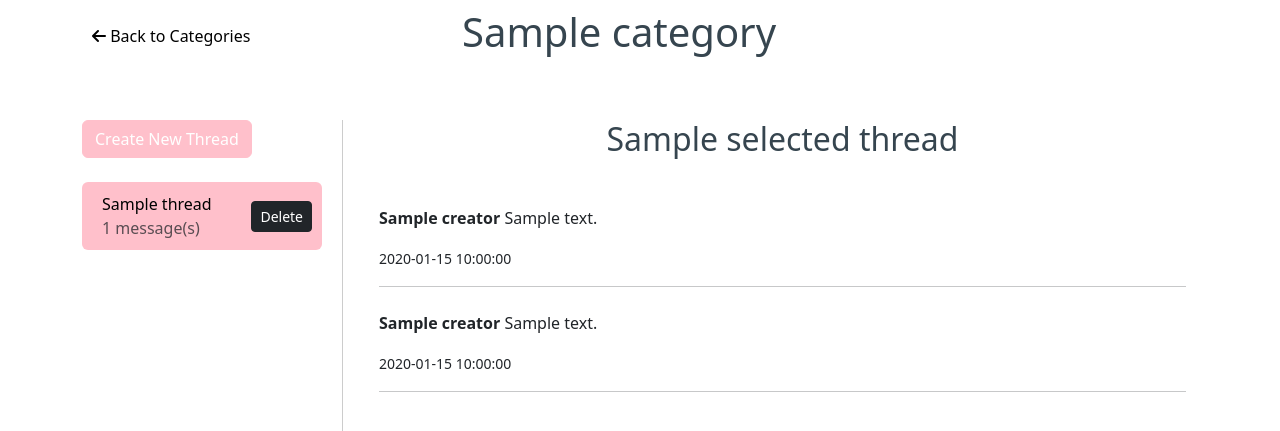
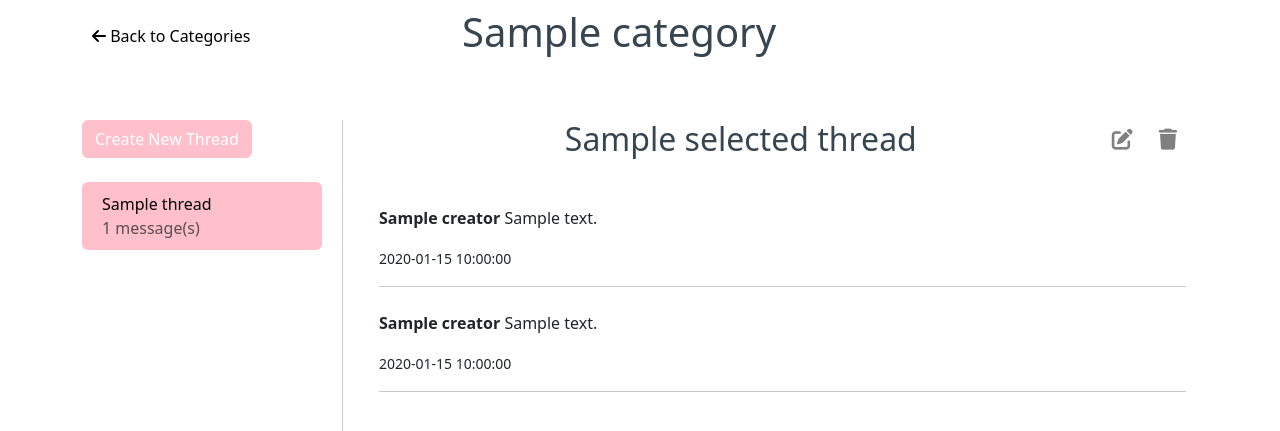
Before and after one commit to avanine/tsoha-chat-app, a Flask app: template templates/category.html in a window 1280 px wide. Shown: the part 88-519 px from the top of the page. Run offline with Flask 3, Linux system fonts and the light colour scheme; the visitor is signed in with stand-in values (Sample User, id 1); the template is opened without the code that fills it: most values are stand-ins (such as "Sample title", 1, 10 or a date in 2020).

Commit message:
Add edit button for threads, move delete button inside the thread view

```diff
--- a/static/styles.css
+++ b/static/styles.css
@@ -100,3 +100,7 @@ footer {
     background-color: pink !important;
     border-color: pink !important;
 }
+
+.grey-icon {
+    color: grey;
+}
--- a/templates/category.html
+++ b/templates/category.html
@@ -46,17 +46,9 @@ with messages = get_flashed_messages(with_categories=true) %} {% if messages %}
                 </div>
               </div>
             </a>
-            {% if thread.user_id == session.user_id %}
-            <div class="ms-3">
-              <button
-                class="btn btn-dark btn-sm delete-thread"
-                data-thread-id="{{ thread.id }}"
-              >
-                Delete
-              </button>
-            </div>
 
-            {% endif %}
+
+
           </div>
           {% endfor %} {% else %}
           <div class="no-threads">
@@ -68,8 +60,25 @@ with messages = get_flashed_messages(with_categories=true) %} {% if messages %}
     </div>
     <div class="col-9">
       <div class="container">
-        <h2 class="mb-5">{{ selected_thread.title }}</h2>
+        <div class="d-flex justify-content-between align-items-center">
+          <h2 class="mb-5 mx-auto">{{ selected_thread.title }}</h2>
 
+          {% if selected_thread.user_id == session.user_id %}
+          <button
+            type="button"
+            id="edit-button"
+            class="btn btn-sm btn-link mb-5"
+          >
+            <i class="fas fa-edit fa-xl grey-icon"></i>
+          </button>
+            <button
+              class="btn btn-sm btn-link delete-thread mb-5 ms-2"
+              data-thread-id="{{ selected_thread.id }}"
+            >
+            <i class="fas fa-trash fa-xl grey-icon"></i>
+            </button>
+          {% endif %}
+        </div>
         <div class="message-item">
           <p>
             <strong>{{ selected_thread.creator }}</strong> {{
--- a/thread.py
+++ b/thread.py
@@ -31,6 +31,7 @@ def get_thread_by_id(thread_id):
             t.title,
             t.content,
             t.created_at,
+            t.user_id,
             u.username AS creator
         FROM threads t
         JOIN users u ON t.user_id = u.id
```
